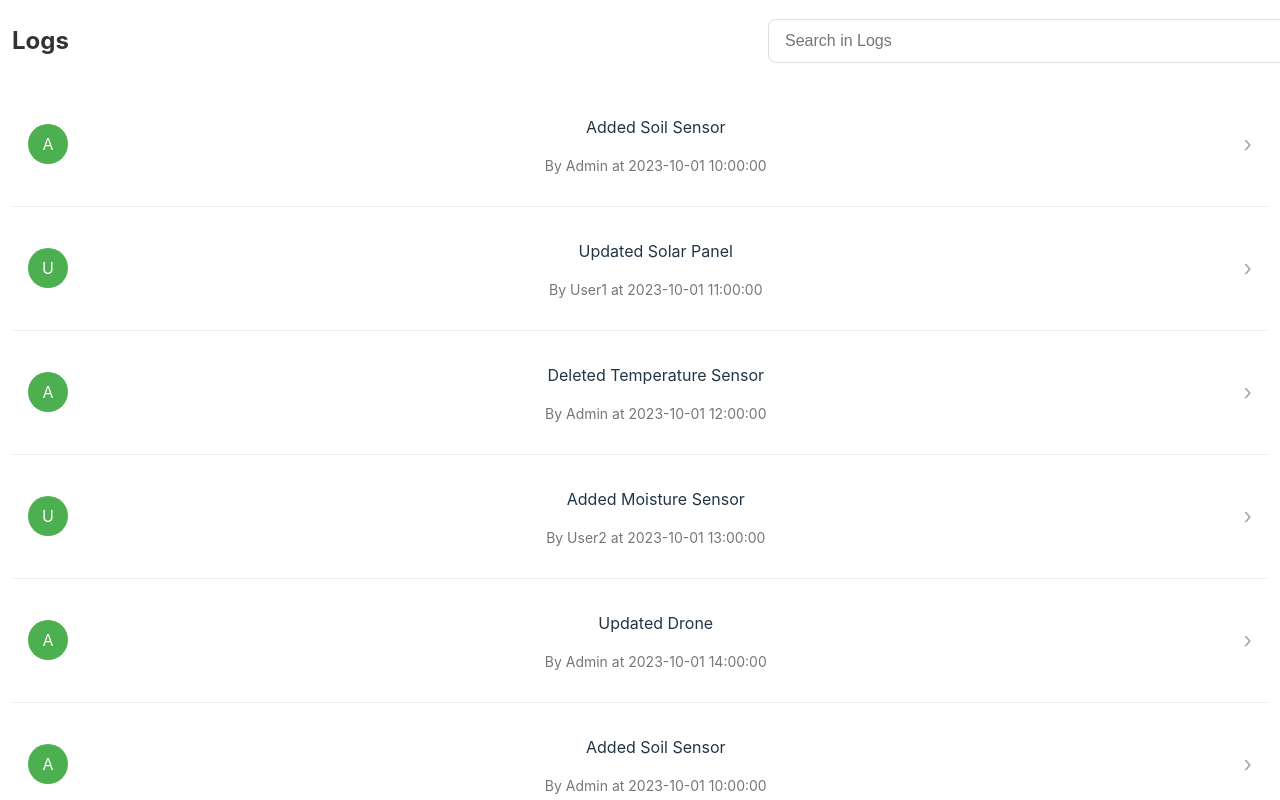
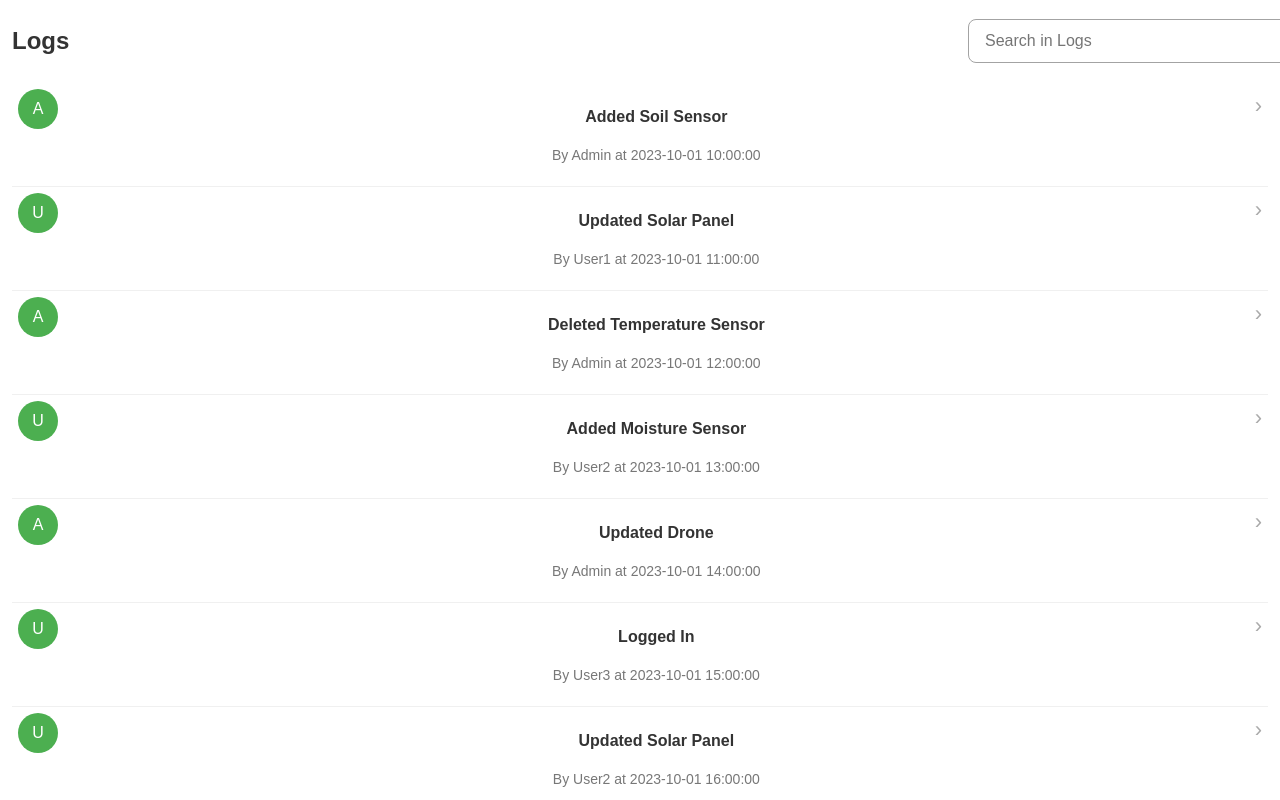
Before and after one commit to Avkar-Yazilim/iot-system-management, a React (Vite) app in the folder frontend/iot-system-management-frontend/: page /devicelogs in a window 1280 px wide. Built offline with nearby package versions, Linux system fonts and the light colour scheme.

Commit message:
Refactor DeviceLogs styles and clean up unused code

```diff
--- a/frontend/iot-system-management-frontend/src/pages/DeviceLogs.css
+++ b/frontend/iot-system-management-frontend/src/pages/DeviceLogs.css
@@ -1,6 +1,6 @@
 /* Full-screen layout for logs */
 .logs-page {
-    font-family: 'Inter', Arial, sans-serif;
+  font-family: Arial, sans-serif;
   height: 100vh; /* Use the full height of the viewport */
   width: 100vw; /* Use the full width of the viewport */
   display: flex;
@@ -16,27 +16,28 @@
   display: flex;
   justify-content: space-between;
   align-items: center;
-    padding: 16px; /* No gap on the sides */
+  padding: 24px; /* No gap on the sides */
   background-color: #ffffff;
-    box-shadow: 0 4px 6px rgba(0, 0, 0, 0.1);
+  box-shadow: 0 4px 6px rgba(100, 35, 35, 0.1);
 }
 
 .logs-title {
   font-size: 24px;
   font-weight: bold;
   color: #333;
+  margin-right: 16px; /* Add some space between the title and the search bar */
 }
 
 .logs-search {
-    flex: 1;
-    max-width: 500px;
-    margin-left: 16px;
+    flex: 0 0 300px; /* Fixed width for the search bar */
+    max-width: 600px;
+    margin-left: auto; /* Push the search bar to the right */
 }
 
 .logs-search-input {
     width: 100%;
     padding: 12px 16px;
-    border: 1px solid #ddd;
+    border: 1px solid #a3a3a3;
     border-radius: 8px;
     font-size: 16px;
     color: #555;
@@ -56,8 +57,8 @@
 /* Log item styling */
 .log-item {
   display: flex;
-    align-items: center;
-    padding: 16px;
+  align-items: flex-start;
+  padding: 6px;
   border-bottom: 1px solid #f0f0f0;
   transition: background-color 0.3s;
 }
@@ -76,14 +77,14 @@
   display: flex;
   align-items: center;
   justify-content: center;
-    margin-right: 16px;
+  margin-right: 16px; /* Add space between avatar and details */
 }
 
 .log-details {
   flex: 1;
 }
 
-  .log-title {
+.log-action {
   font-size: 18px;
   font-weight: bold;
   color: #333;
@@ -130,7 +131,7 @@
     font-size: 16px;
   }
 
-    .log-title {
+  .log-action {
     font-size: 16px;
   }
 }
--- a/frontend/iot-system-management-frontend/src/pages/DeviceLogs.jsx
+++ b/frontend/iot-system-management-frontend/src/pages/DeviceLogs.jsx
@@ -1,14 +1,8 @@
 import React, { useState } from "react";
 import "./DeviceLogs.css";
 
-
 const DeviceLogs = () => {
   const [logs] = useState([
-    { id: 1, user: "Admin", action: "Added Soil Sensor", time: "2023-10-01 10:00:00" },
-    { id: 2, user: "User1", action: "Updated Solar Panel", time: "2023-10-01 11:00:00" },
-    { id: 3, user: "Admin", action: "Deleted Temperature Sensor", time: "2023-10-01 12:00:00" },
-    { id: 4, user: "User2", action: "Added Moisture Sensor", time: "2023-10-01 13:00:00" },
-    { id: 5, user: "Admin", action: "Updated Drone", time: "2023-10-01 14:00:00" },
     { id: 1, user: "Admin", action: "Added Soil Sensor", time: "2023-10-01 10:00:00" },
     { id: 2, user: "User1", action: "Updated Solar Panel", time: "2023-10-01 11:00:00" },
     { id: 3, user: "Admin", action: "Deleted Temperature Sensor", time: "2023-10-01 12:00:00" },
@@ -24,8 +18,6 @@ const DeviceLogs = () => {
     { id: 13, user: "User3", action: "Deleted Temperature Sensor", time: "2023-10-01 22:00:00" },
     { id: 14, user: "User1", action: "Updated Moisture Sensor", time: "2023-10-01 23:00:00" },
     { id: 15, user: "Admin", action: "Logged Out", time: "2023-10-01 00:00:00" }
-
-
   ]);
 
   return (
@@ -55,13 +47,6 @@ const DeviceLogs = () => {
           </div>
         ))}
       </div>
-
-      {/* Pagination
-      <div className="logs-pagination">
-        <button className="pagination-btn">1</button>
-        <button className="pagination-btn">2</button>
-        <button className="pagination-btn">3</button>
-      </div> */}
     </div>
   );
 };
```
Lines whose indentation alone changed are shown as unchanged.
